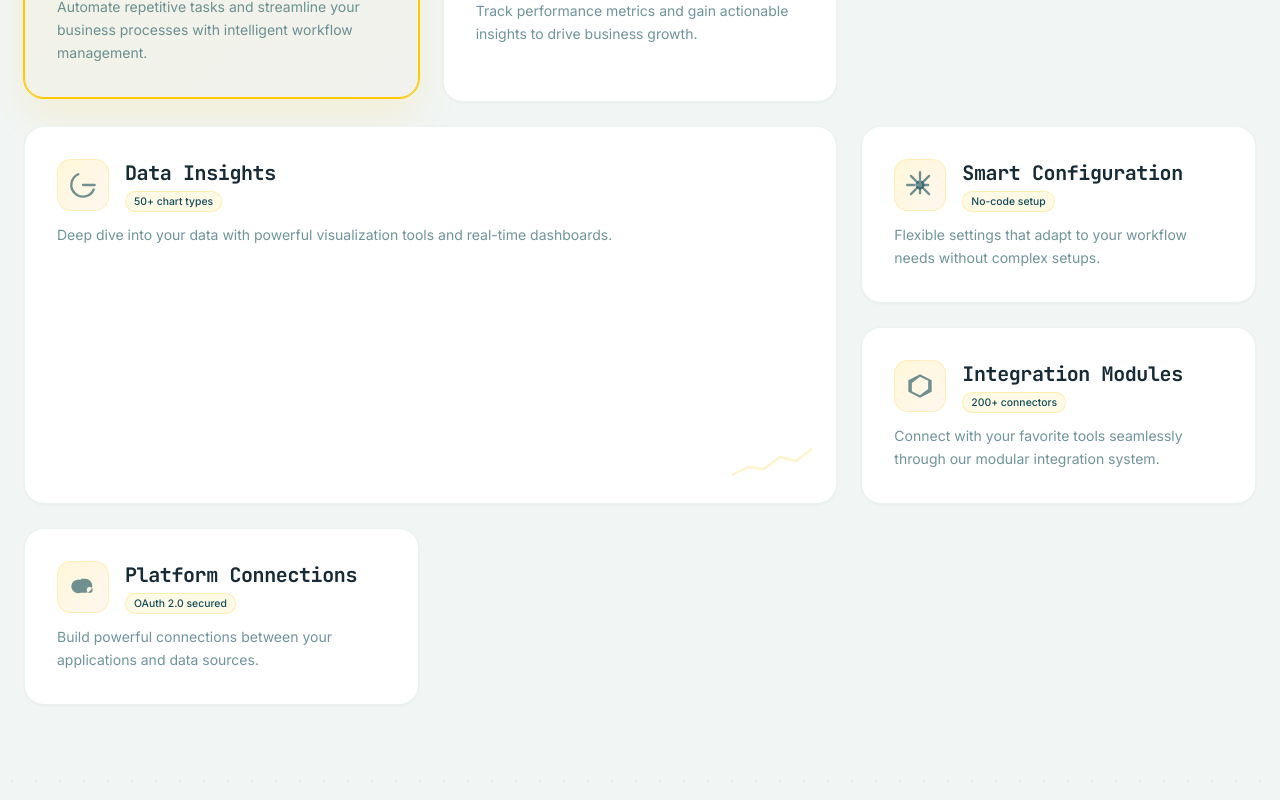
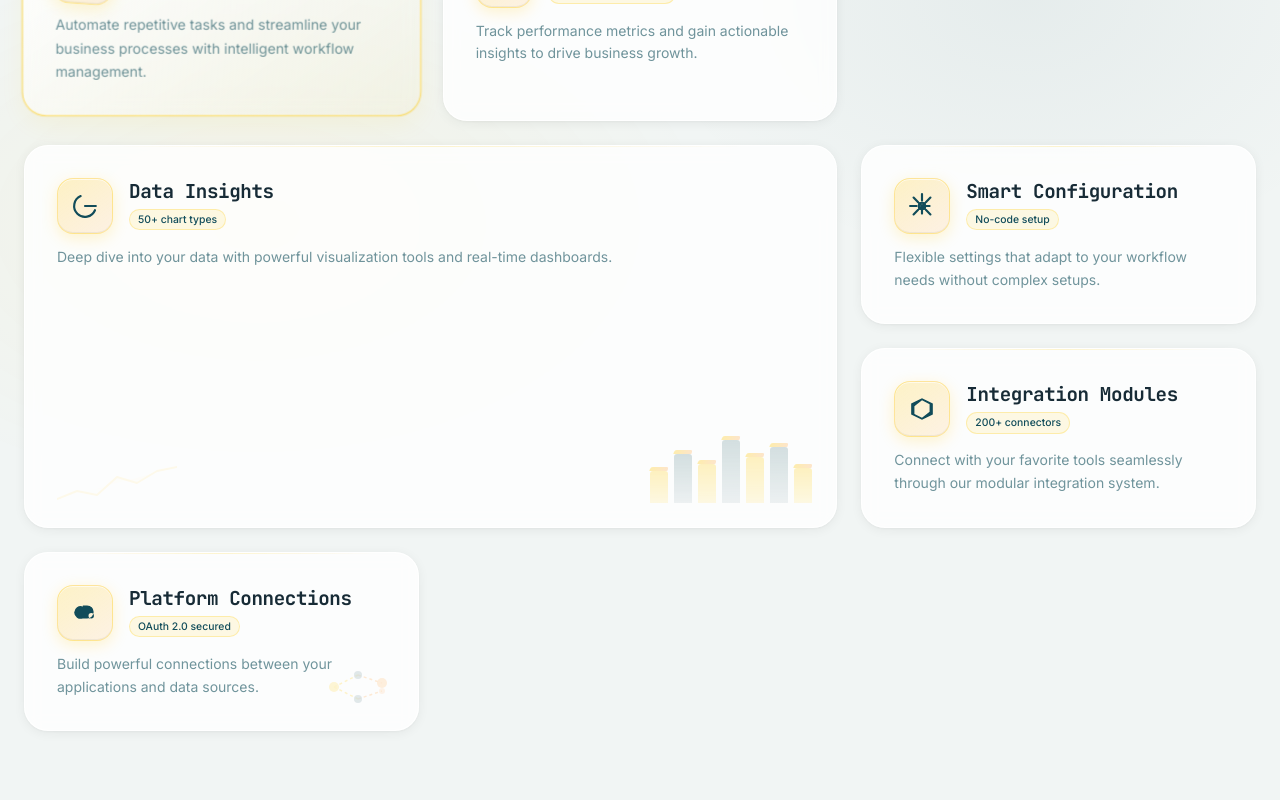
Before and after one commit to Dhruvinpatel06/NexaFlow_AI, a Next.js app: page / in a window 1280 px wide. Shown: the part 1520-2320 px from the top of the page. Built offline with nearby package versions, Linux system fonts and the light colour scheme.

Commit message:
feat: BentoAccordion visual upgrades — glassmorphism, 3D icons, bar chart, shimmer

```diff
--- a/components/BentoAccordion.tsx
+++ b/components/BentoAccordion.tsx
@@ -39,12 +39,44 @@ export default function BentoAccordion() {
   }, []);
 
   return (
-    <section id="features" aria-label="Features" className="py-16 px-6" style={{ backgroundColor: 'var(--bg)' }}>
+    <section
+      id="features"
+      aria-label="Features"
+      className="py-16 px-6"
+      style={{
+        backgroundColor: 'var(--bg)',
+        backgroundImage: `
+          radial-gradient(ellipse 60% 40% at 20% 50%, rgba(255,200,1,0.06) 0%, transparent 60%),
+          radial-gradient(ellipse 50% 40% at 80% 30%, rgba(17,76,90,0.05) 0%, transparent 60%)
+        `,
+      }}
+    >
       <div className="max-w-7xl mx-auto">
         <div className="text-center mb-16">
-          <p className="mb-3 uppercase" style={{ letterSpacing: '0.15em', color: 'var(--warm)', fontSize: '0.75rem', fontFamily: 'Inter, sans-serif', fontWeight: 600 }}>
-            Platform Capabilities
-          </p>
+          {/* FIX 2 — Pill badge eyebrow */}
+          <div className="flex justify-center mb-4">
+            <span
+              style={{
+                display: 'inline-flex',
+                alignItems: 'center',
+                gap: '6px',
+                padding: '6px 16px',
+                borderRadius: '9999px',
+                fontSize: '0.7rem',
+                fontWeight: 700,
+                letterSpacing: '0.12em',
+                textTransform: 'uppercase',
+                fontFamily: 'Inter, sans-serif',
+                color: 'var(--dark)',
+                background: 'linear-gradient(135deg, rgba(255,200,1,0.18), rgba(255,154,50,0.1))',
+                border: '1px solid rgba(255,200,1,0.35)',
+                boxShadow: '0 2px 12px rgba(255,200,1,0.15)',
+              }}
+            >
+              <span style={{ width: 6, height: 6, borderRadius: '50%', backgroundColor: 'var(--primary)', display: 'inline-block', boxShadow: '0 0 6px var(--primary)' }} />
+              Platform Capabilities
+            </span>
+          </div>
           <h2 className="text-4xl md:text-5xl font-bold mb-4" style={{ color: 'var(--text)', fontFamily: 'JetBrains Mono' }}>
             Powerful <span className="gradient-text">Features</span>
           </h2>
@@ -60,28 +92,84 @@ export default function BentoAccordion() {
             return (
               <div
                 key={idx}
-                className={`cursor-pointer ${isSpanned ? 'col-span-2 row-span-2' : ''}`}
+                className={`cursor-pointer ${isSpanned ? 'col-span-2 row-span-2' : ''} ${isActive ? 'bento-card-active' : ''}`}
                 style={{
-                  background: isActive ? 'linear-gradient(135deg, rgba(255,200,1,0.06) 0%, rgba(255,154,50,0.03) 100%)' : 'white',
-                  border: isActive ? '1px solid var(--primary)' : '1px solid rgba(17,76,90,0.08)',
-                  borderRadius: '20px',
+                  background: isActive
+                    ? 'linear-gradient(145deg, rgba(255,255,255,0.95) 0%, rgba(255,200,1,0.04) 100%)'
+                    : 'rgba(255,255,255,0.8)',
+                  backdropFilter: 'blur(8px)',
+                  WebkitBackdropFilter: 'blur(8px)',
+                  border: isActive
+                    ? '1px solid rgba(255,200,1,0.5)'
+                    : '1px solid rgba(255,255,255,0.9)',
+                  borderRadius: '24px',
                   padding: '2rem',
-                  transition: 'all 200ms ease-out',
-                  boxShadow: isActive ? '0 0 0 1px var(--primary), 0 20px 40px rgba(255,200,1,0.12)' : '0 1px 3px rgba(0,0,0,0.04)',
-                  transform: isActive ? 'translateY(-4px)' : 'none',
-                  minHeight: isSpanned ? '240px' : 'auto',
+                  transition: 'all 220ms ease-out',
+                  boxShadow: isActive
+                    ? '0 0 0 1px rgba(255,200,1,0.3), 0 24px 48px rgba(255,200,1,0.14), 0 8px 16px rgba(0,0,0,0.06)'
+                    : '0 2px 12px rgba(0,0,0,0.06), 0 1px 3px rgba(0,0,0,0.04)',
+                  transform: isActive ? 'translateY(-6px) scale(1.01)' : 'translateY(0) scale(1)',
                   position: 'relative',
                   overflow: 'hidden',
+                  minHeight: isSpanned ? '260px' : 'auto',
                 }}
                 onMouseEnter={() => { hoveredIndexRef.current = idx; setActiveIndex(idx); }}
                 onMouseLeave={() => { hoveredIndexRef.current = null; setActiveIndex(null); }}
               >
+                {/* Top shimmer line — 3D depth effect */}
+                <div
+                  style={{
+                    position: 'absolute',
+                    top: 0,
+                    left: '10%',
+                    right: '10%',
+                    height: '1px',
+                    background: 'linear-gradient(90deg, transparent, rgba(255,200,1,0.6), transparent)',
+                    opacity: isActive ? 1 : 0.3,
+                    transition: 'opacity 220ms ease-out',
+                    borderRadius: '9999px',
+                  }}
+                />
                 <div className="flex items-start gap-4 mb-3">
-                  <div className="flex items-center justify-center flex-shrink-0" style={{ width: '52px', height: '52px', borderRadius: '14px', background: 'linear-gradient(135deg, rgba(255,200,1,0.15), rgba(255,154,50,0.08))', border: '1px solid rgba(255,200,1,0.2)' }}>
-                    <Icon color={isActive ? feature.color : 'var(--muted)'} size={28} />
+                  {/* FIX 3 — 3D glowing icon container */}
+                  <div
+                    className="flex items-center justify-center flex-shrink-0"
+                    style={{
+                      width: '56px',
+                      height: '56px',
+                      borderRadius: '16px',
+                      background: `linear-gradient(145deg, rgba(255,200,1,0.22) 0%, rgba(255,154,50,0.12) 100%)`,
+                      border: '1px solid rgba(255,200,1,0.3)',
+                      boxShadow: `
+                        0 4px 16px rgba(255,200,1,0.2),
+                        inset 0 1px 0 rgba(255,255,255,0.6),
+                        inset 0 -1px 0 rgba(0,0,0,0.05)
+                      `,
+                      transform: isActive ? 'scale(1.08) rotateZ(4deg)' : 'scale(1) rotateZ(0deg)',
+                      transition: 'transform 200ms ease-out, box-shadow 200ms ease-out',
+                    }}
+                  >
+                    <Icon color={isActive ? feature.color : 'var(--dark)'} size={26} />
                   </div>
                   <div>
-                    <h3 className="text-xl font-bold" style={{ color: isActive ? feature.color : 'var(--text)', fontFamily: 'JetBrains Mono' }}>
+                    {/* FIX 6 — Gradient title on active */}
+                    <h3
+                      className="text-xl font-bold"
+                      style={isActive ? {
+                        fontFamily: 'JetBrains Mono',
+                        background: `linear-gradient(135deg, var(--dark) 0%, var(--primary) 100%)`,
+                        WebkitBackgroundClip: 'text',
+                        WebkitTextFillColor: 'transparent',
+                        backgroundClip: 'text',
+                        fontSize: '1.2rem',
+                        fontWeight: 700,
+                      } : {
+                        color: 'var(--text)',
+                        fontFamily: 'JetBrains Mono',
+                        fontSize: '1.2rem',
+                        fontWeight: 700,
+                      }}
+                    >
                       {feature.title}
                     </h3>
                     <span style={{ display: 'inline-flex', alignItems: 'center', padding: '2px 8px', borderRadius: '9999px', fontSize: '0.65rem', fontWeight: 500, fontFamily: 'Inter, sans-serif', background: 'rgba(255,200,1,0.1)', border: '1px solid rgba(255,200,1,0.25)', color: 'var(--dark)', marginTop: '4px' }}>
@@ -92,10 +180,84 @@ export default function BentoAccordion() {
                 <p className="text-sm leading-relaxed" style={{ color: 'var(--muted)' }}>
                   {feature.description}
                 </p>
+                {/* FIX 5 — Large Data Insights card (idx===2): 3D bar chart + upgraded sparkline */}
                 {isSpanned && (
-                  <svg style={{ position: 'absolute', bottom: '1.5rem', right: '1.5rem', opacity: 0.2 }} width="80" height="32" viewBox="0 0 80 32">
-                    <polyline points="0,28 16,20 32,22 48,10 64,14 80,2" fill="none" stroke="var(--primary)" strokeWidth="2.5" strokeLinecap="round" strokeLinejoin="round" />
-                  </svg>
+                  <>
+                    {/* 3D Bar Chart Visual */}
+                    <div
+                      style={{
+                        position: 'absolute',
+                        bottom: '1.5rem',
+                        right: '1.5rem',
+                        display: 'flex',
+                        alignItems: 'flex-end',
+                        gap: '6px',
+                        opacity: isActive ? 0.85 : 0.35,
+                        transition: 'opacity 300ms ease-out',
+                      }}
+                    >
+                      {[45, 70, 55, 90, 65, 80, 50].map((h, i) => (
+                        <div key={i} style={{ display: 'flex', flexDirection: 'column', alignItems: 'center', gap: '2px' }}>
+                          {/* Bar top face (3D effect) */}
+                          <div
+                            style={{
+                              width: '18px',
+                              height: '4px',
+                              background: `linear-gradient(90deg, rgba(255,200,1,0.9), rgba(255,154,50,0.7))`,
+                              borderRadius: '2px 2px 0 0',
+                              transform: 'skewX(-20deg)',
+                              marginBottom: '-2px',
+                              zIndex: 1,
+                            }}
+                          />
+                          {/* Bar body */}
+                          <div
+                            style={{
+                              width: '18px',
+                              height: `${h * 0.7}px`,
+                              background: i % 2 === 0
+                                ? 'linear-gradient(180deg, rgba(255,200,1,0.7) 0%, rgba(255,200,1,0.3) 100%)'
+                                : 'linear-gradient(180deg, rgba(17,76,90,0.5) 0%, rgba(17,76,90,0.2) 100%)',
+                              borderRadius: '3px 3px 0 0',
+                              transition: `height 600ms ease-out ${i * 80}ms`,
+                            }}
+                          />
+                        </div>
+                      ))}
+                    </div>
+                    {/* Upgraded sparkline SVG */}
+                    <svg
+                      style={{ position: 'absolute', bottom: '1.5rem', left: '2rem', opacity: isActive ? 0.15 : 0.07, transition: 'opacity 300ms ease-out', pointerEvents: 'none' }}
+                      width="120" height="40" viewBox="0 0 120 40"
+                    >
+                      <polyline points="0,36 20,28 40,32 60,14 80,20 100,8 120,4" fill="none" stroke="var(--primary)" strokeWidth="2" strokeLinecap="round" strokeLinejoin="round" />
+                      <polyline points="0,36 20,28 40,32 60,14 80,20 100,8 120,4" fill="url(#chartFill)" strokeWidth="0" />
+                      <defs>
+                        <linearGradient id="chartFill" x1="0" y1="0" x2="0" y2="1">
+                          <stop offset="0%" stopColor="var(--primary)" stopOpacity={0.3} />
+                          <stop offset="100%" stopColor="var(--primary)" stopOpacity={0} />
+                        </linearGradient>
+                      </defs>
+                    </svg>
+                  </>
+                )}
+                {/* FIX 7 — Platform Connections card (idx===5): connection dots */}
+                {idx === 5 && (
+                  <div style={{ position: 'absolute', bottom: '1.2rem', right: '1.5rem', opacity: isActive ? 0.7 : 0.2, transition: 'opacity 300ms ease-out' }}>
+                    <svg width="72" height="48" viewBox="0 0 72 48">
+                      {/* Connection lines */}
+                      <line x1="12" y1="24" x2="36" y2="12" stroke="var(--primary)" strokeWidth="1.5" strokeDasharray="3,3" />
+                      <line x1="12" y1="24" x2="36" y2="36" stroke="var(--primary)" strokeWidth="1.5" strokeDasharray="3,3" />
+                      <line x1="36" y1="12" x2="60" y2="20" stroke="var(--warm)" strokeWidth="1.5" strokeDasharray="3,3" />
+                      <line x1="36" y1="36" x2="60" y2="28" stroke="var(--warm)" strokeWidth="1.5" strokeDasharray="3,3" />
+                      {/* Nodes */}
+                      <circle cx="12" cy="24" r="5" fill="var(--primary)" opacity="0.8" />
+                      <circle cx="36" cy="12" r="4" fill="var(--dark)" opacity="0.6" />
+                      <circle cx="36" cy="36" r="4" fill="var(--dark)" opacity="0.6" />
+                      <circle cx="60" cy="20" r="5" fill="var(--warm)" opacity="0.8" />
+                      <circle cx="60" cy="28" r="3" fill="var(--warm)" opacity="0.5" />
+                    </svg>
+                  </div>
                 )}
               </div>
             );
@@ -114,6 +276,7 @@ export default function BentoAccordion() {
                 style={{
                   background: isActive ? 'linear-gradient(135deg, rgba(255,200,1,0.04) 0%, rgba(255,154,50,0.02) 100%)' : 'white',
                   border: isActive ? '1px solid var(--primary)' : '1px solid rgba(17,76,90,0.08)',
+                  borderLeft: isActive ? '3px solid var(--primary)' : '3px solid transparent',
                   borderRadius: '20px',
                   transition: 'border-color 200ms ease-out, box-shadow 200ms ease-out',
                   boxShadow: isActive ? '0 0 0 1px var(--primary), 0 20px 40px rgba(255,200,1,0.12)' : '0 1px 3px rgba(0,0,0,0.04)',
@@ -125,8 +288,25 @@ export default function BentoAccordion() {
                   style={{ backgroundColor: 'transparent' }}
                 >
                   <div className="flex items-center gap-4 flex-1">
-                    <div className="flex items-center justify-center flex-shrink-0" style={{ width: '52px', height: '52px', borderRadius: '14px', background: 'linear-gradient(135deg, rgba(255,200,1,0.15), rgba(255,154,50,0.08))', border: '1px solid rgba(255,200,1,0.2)' }}>
-                      <Icon color={isActive ? feature.color : 'var(--muted)'} size={24} />
+                    {/* FIX 3 — 3D glowing icon container (mobile) */}
+                    <div
+                      className="flex items-center justify-center flex-shrink-0"
+                      style={{
+                        width: '56px',
+                        height: '56px',
+                        borderRadius: '16px',
+                        background: `linear-gradient(145deg, rgba(255,200,1,0.22) 0%, rgba(255,154,50,0.12) 100%)`,
+                        border: '1px solid rgba(255,200,1,0.3)',
+                        boxShadow: `
+                          0 4px 16px rgba(255,200,1,0.2),
+                          inset 0 1px 0 rgba(255,255,255,0.6),
+                          inset 0 -1px 0 rgba(0,0,0,0.05)
+                        `,
+                        transform: isActive ? 'scale(1.08) rotateZ(4deg)' : 'scale(1) rotateZ(0deg)',
+                        transition: 'transform 200ms ease-out, box-shadow 200ms ease-out',
+                      }}
+                    >
+                      <Icon color={isActive ? feature.color : 'var(--dark)'} size={26} />
                     </div>
                     <h3 className="text-lg font-bold text-left" style={{ color: isActive ? feature.color : 'var(--text)', fontFamily: 'JetBrains Mono' }}>
                       {feature.title}
```
Also changed, not shown: app/globals.css (+10 -0 lines), 2 other files (tests, documents, lock files or other folders).
